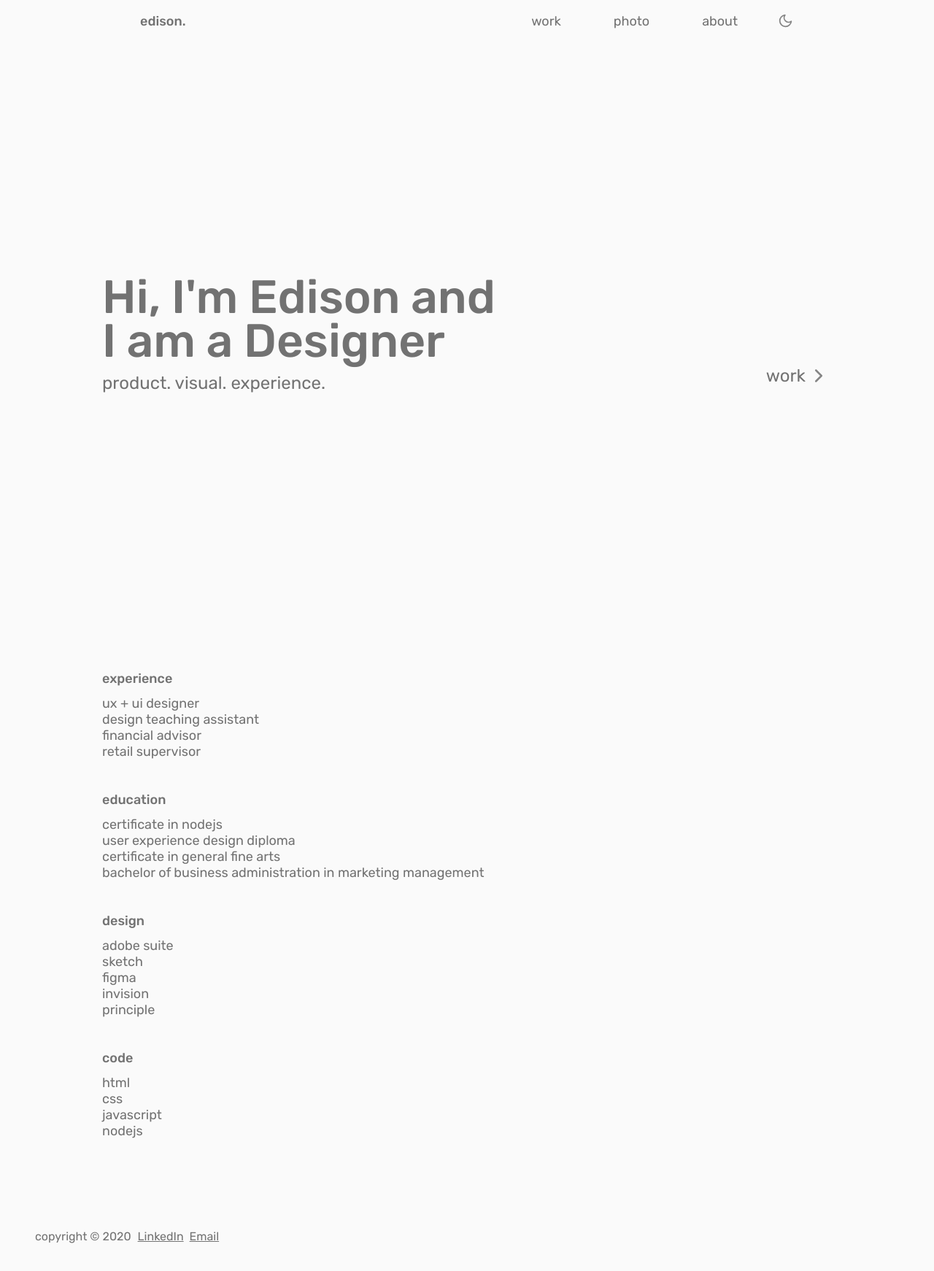
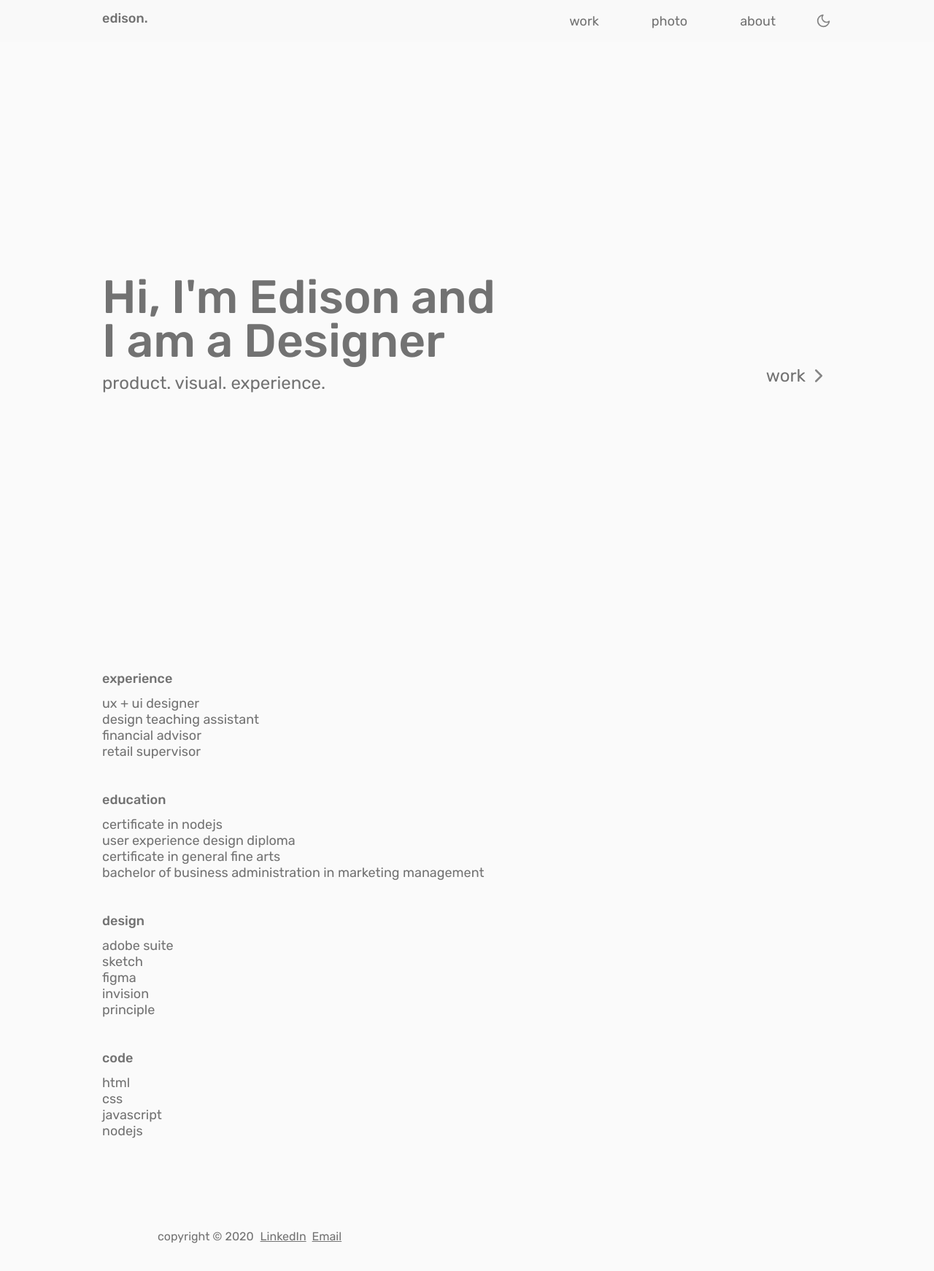
Before and after one commit to fyeung21/edison-web, a React (Create React App) app: page / in a window 1280 px wide. Shown: the top 1742 px of the page at 73% size. Built offline with nearby package versions, Linux system fonts and the light colour scheme.

Commit message:
fix: Edit width and margins

```diff
--- a/src/components/Footer/footerStyles.js
+++ b/src/components/Footer/footerStyles.js
@@ -3,10 +3,13 @@ import { theme } from "../Theme";
 
 export const FooterCont = styled.div`
     display: flex;
-    margin: 0 0 2.5rem 1.5rem;
+    margin: 0 0 2rem 1.5rem;
 
     @media (min-width: ${theme.tabletSize}) {
-        margin: 0 0 5rem 3rem;
+        margin: 0 0 3rem 3.5rem;
+    }
+    @media (min-width: ${theme.desktopSize}) {
+        margin: 0 0 3rem 13.5rem;
     }
 `
 export const FooterTxt = styled.p`
--- a/src/components/Header/headerStyles.js
+++ b/src/components/Header/headerStyles.js
@@ -6,7 +6,7 @@ export const HeaderMainCont = styled.div`
 
     @media (min-width: ${theme.tabletSize}) {
         display: block;
-        position: sticky;
+        // position: sticky;
         z-index: 20;
         top: 0;
         padding: 1rem 0;
@@ -17,9 +17,14 @@ export const HeaderSubCont = styled.div`
     display: flex;
     flex-direction: row;
     justify-content: space-between;
-    align-items: center;
-    width: 70%;
-    margin: 0 auto;
+
+    @media (min-width: ${theme.tabletSize}) {
+        width: 650px;
+        margin: 0 auto;
+    }
+    @media (min-width: ${theme.desktopSize}) {
+        width: 1000px;
+    }
 `
 
 export const MenuCont = styled.div`
--- a/src/components/globalStyles.js
+++ b/src/components/globalStyles.js
@@ -9,7 +9,7 @@ export const GlobalStyles = createGlobalStyle`
 `
 export const MainCont = styled.div`
     width: 325px;
-    margin: 0 auto;
+    margin: 2.5rem auto 0;
 
     @media (min-width: ${theme.tabletSize}) {
       width: 650px;
```
